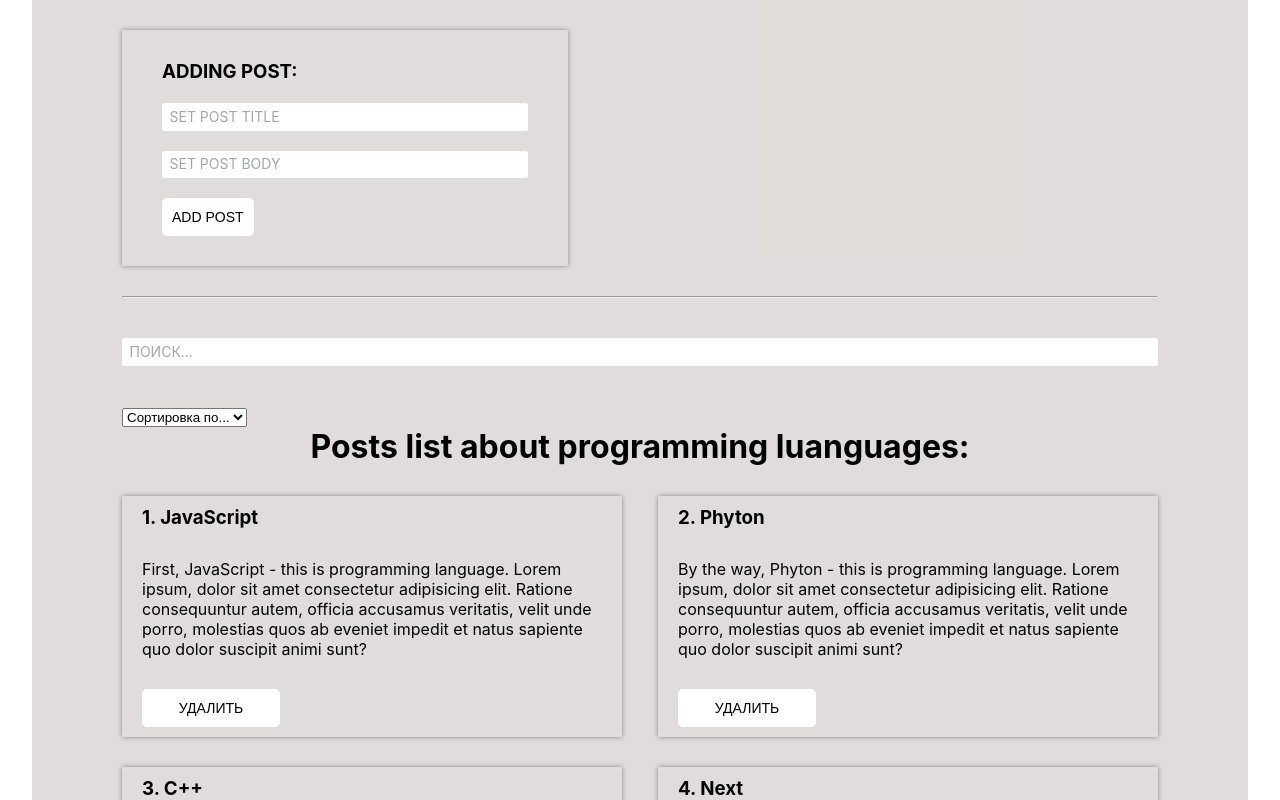
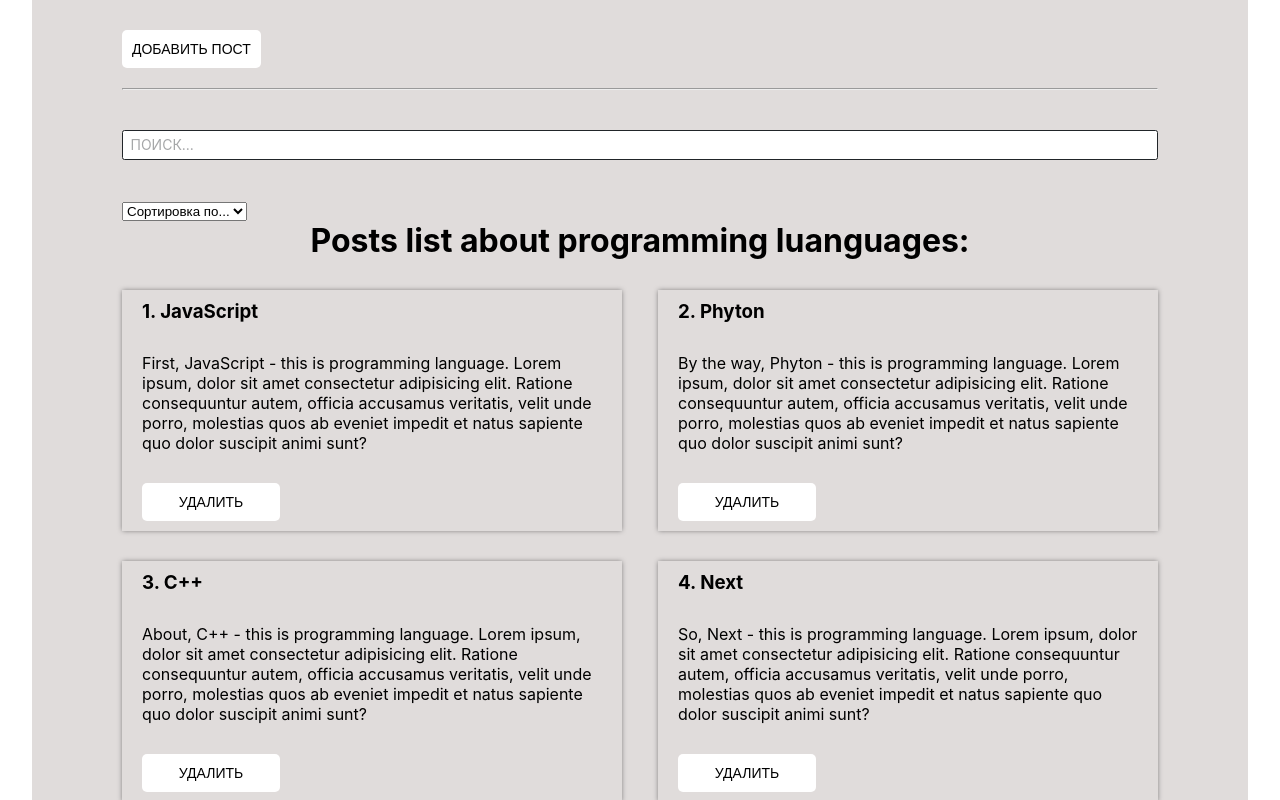
Before and after one commit to Lyagkin/deep__practice__react, a React (Create React App) app: page / in a window 1280 px wide. Shown: the top 800 px of the page. Built offline with nearby package versions, Linux system fonts and the light colour scheme.

Commit message:
added modal component

```diff
--- a/src/App.js
+++ b/src/App.js
@@ -6,6 +6,8 @@ import Divider from "./components/divider/Divider";
 import PostFilter from "./components/postFilter/PostFilter";
 
 import "./styles/App.scss";
+import Modal from "./components/modal/Modal";
+import Button from "./components/UI/button/Button";
 
 function App() {
   const [title, setTitle] = useState(
@@ -34,6 +36,8 @@ function App() {
       body: "So, Next - this is programming language. Lorem ipsum, dolor sit amet consectetur adipisicing elit. Ratione consequuntur autem, officia accusamus veritatis, velit unde porro, molestias quos ab eveniet impedit et natus sapiente quo dolor suscipit animi sunt?",
     },
   ]);
+
+  const [modal, setModal] = useState(false);
 
   const [filter, setFilter] = useState({ sort: "", searchStr: "" });
 
@@ -65,7 +69,15 @@ function App() {
 
   return (
     <div className="App">
-      <Form setPosts={setPosts} posts={posts} />
+      <Button
+        style={{ marginLeft: "4rem" }}
+        onClick={() => setModal((modal) => !modal)}
+      >
+        Добавить пост
+      </Button>
+      <Modal visible={modal} setVisible={setModal}>
+        <Form setPosts={setPosts} posts={posts} setModal={setModal} />
+      </Modal>
       <Divider />
       <PostFilter filter={filter} setFilter={setFilter} />
       <PostList
--- a/src/components/UI/input/Input.module.scss
+++ b/src/components/UI/input/Input.module.scss
@@ -7,7 +7,7 @@
   font-size: 1.4rem;
   line-height: 2rem;
   border-radius: 0.25rem;
-  border: none;
+  border: 0.1rem solid #212529;
   text-transform: uppercase;
   &::placeholder {
     color: #212529;
--- a/src/components/form/Form.js
+++ b/src/components/form/Form.js
@@ -8,7 +8,7 @@ import Button from "../UI/button/Button";
 import "./form.scss";
 
 const Form = (props) => {
-  const { setPosts, posts } = props;
+  const { setPosts, posts, setModal } = props;
 
   const [post, setPost] = useState({
     id: "",
@@ -39,6 +39,8 @@ const Form = (props) => {
       title: "",
       body: "",
     });
+
+    setModal((modal) => !modal);
   };
 
   return (
@@ -59,7 +61,11 @@ const Form = (props) => {
           value={post.body}
           onChange={addPost}
         />
-        <Button type="submit" onClick={addPostAtPosts}>
+        <Button
+          style={{ backgroundColor: "rgba(210, 205, 203, 0.688)" }}
+          type="submit"
+          onClick={addPostAtPosts}
+        >
           Add post
         </Button>
       </form>
--- a/src/components/form/form.scss
+++ b/src/components/form/form.scss
@@ -1,9 +1,9 @@
 .form {
   &__wrapper {
-    width: 40%;
+    width: 100%;
     box-shadow: 0rem 0rem 0.5rem 0.01rem rgba(0, 0, 0, 0.5);
     padding: 3rem 4rem;
-    margin: 0 0 3rem 4rem;
+    margin: 2rem auto;
   }
   &__title {
     text-transform: uppercase;
--- /dev/null
+++ b/src/components/modal/Modal.js
@@ -0,0 +1,28 @@
+import React from "react";
+
+import classes from "./Modal.module.scss";
+
+const Modal = (props) => {
+  const { children, visible, setVisible } = props;
+
+  const defaultValueClasses = [classes.Modal];
+  if (visible) {
+    defaultValueClasses.push(classes.active);
+  }
+
+  return (
+    <div
+      className={defaultValueClasses.join(" ")}
+      onClick={() => setVisible(false)}
+    >
+      <div
+        className={classes.ModalContent}
+        onClick={(e) => e.stopPropagation()}
+      >
+        {children}
+      </div>
+    </div>
+  );
+};
+
+export default Modal;
--- /dev/null
+++ b/src/components/modal/Modal.module.scss
@@ -0,0 +1,22 @@
+.Modal {
+  position: fixed;
+  top: 0;
+  bottom: 0;
+  right: 0;
+  left: 0;
+  display: none;
+  background-color: rgba(0, 0, 0, 0.5);
+}
+
+.ModalContent {
+  padding: 2rem;
+  background: #fff;
+  border-radius: 1.6rem;
+  min-width: 25rem;
+}
+
+.Modal.active {
+  display: flex;
+  justify-content: center;
+  align-items: center;
+}
```
